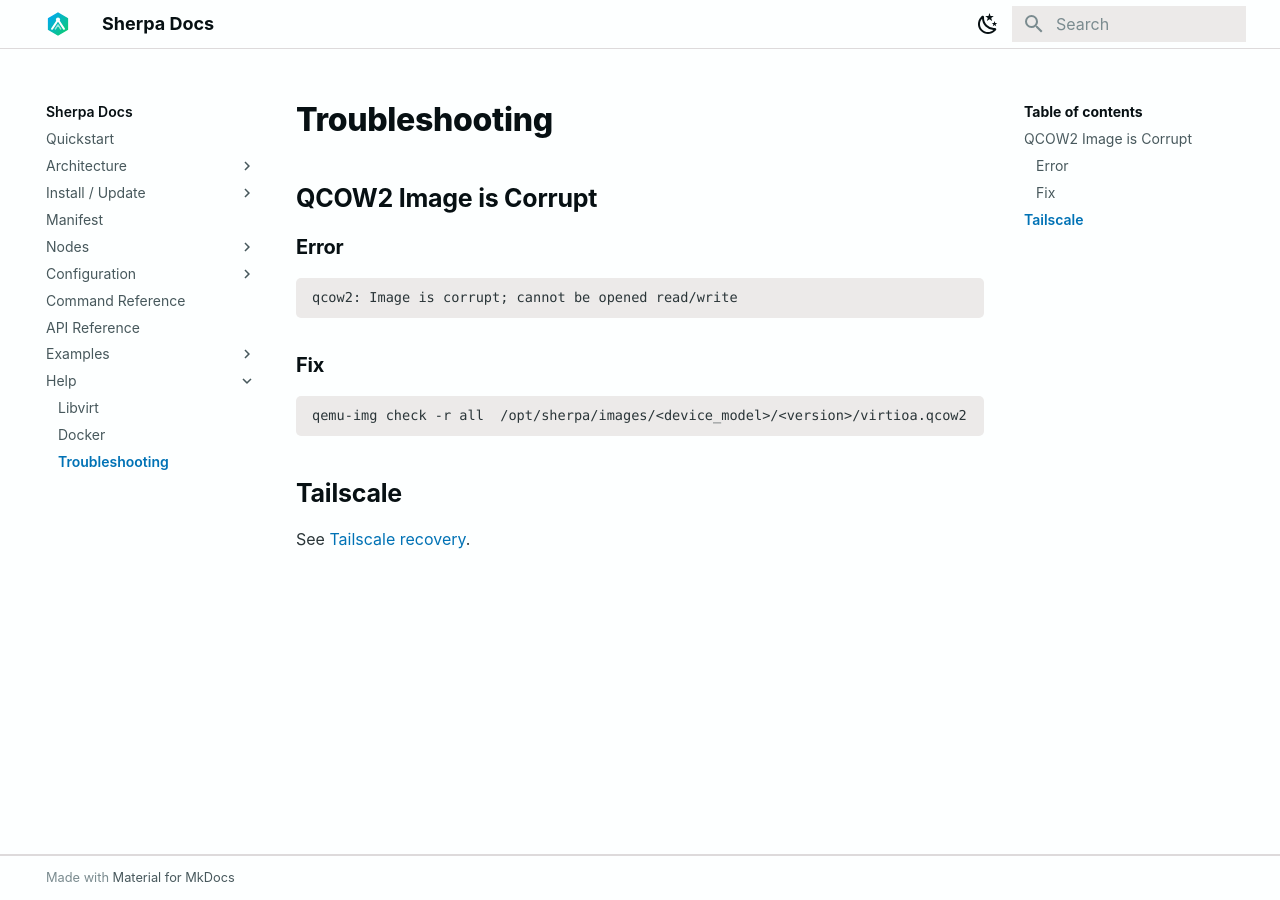
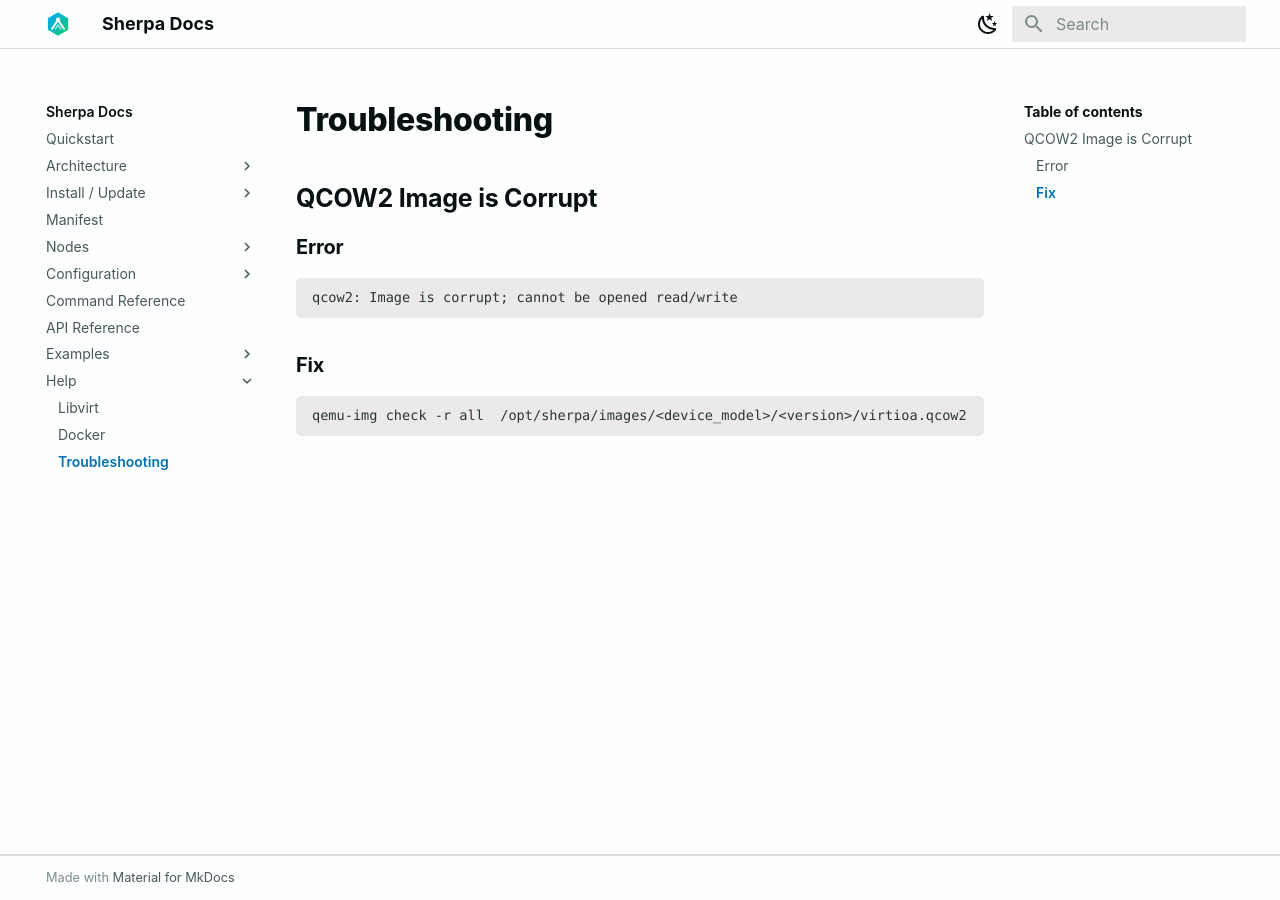
Before and after one commit to bwks/sherpa-docs, an MkDocs documentation site: the page built from docs/help/troubleshooting.md, in a window 1280 px wide. Built offline with MkDocs 1.6.1 and Material for MkDocs 9.7.7, drawn with Linux system fonts in a browser that asks for light colours.

Commit message:
docs: remove the Tailscale section from troubleshooting [skip ci]
Co-Authored-By: Claude Opus 5.5 <noreply@anthropic.com>

````diff
--- a/docs/help/troubleshooting.md
+++ b/docs/help/troubleshooting.md
@@ -11,8 +11,3 @@ qcow2: Image is corrupt; cannot be opened read/write
 ```
 qemu-img check -r all  /opt/sherpa/images/<device_model>/<version>/virtioa.qcow2
 ```
-
-
-## Tailscale
-
-See [Tailscale recovery](../architecture/networking/tailscale.md#recovery).
````
